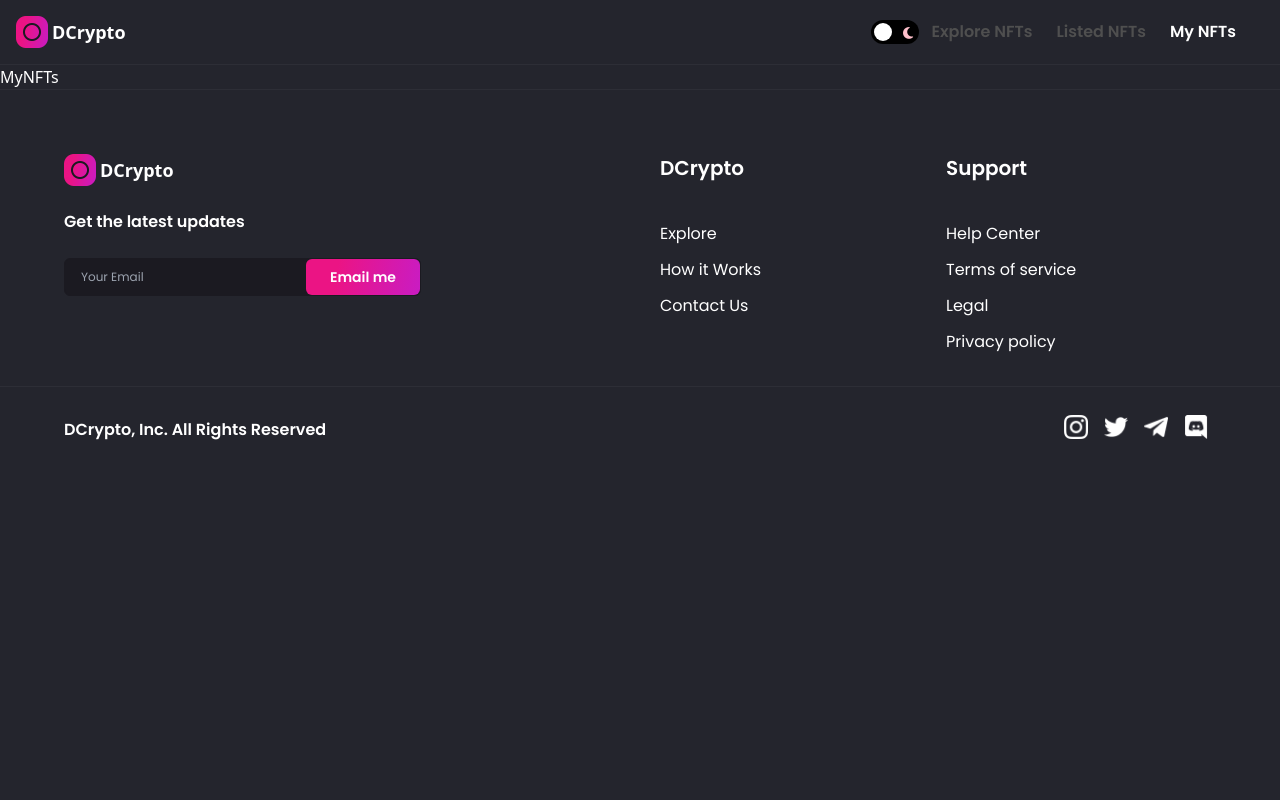
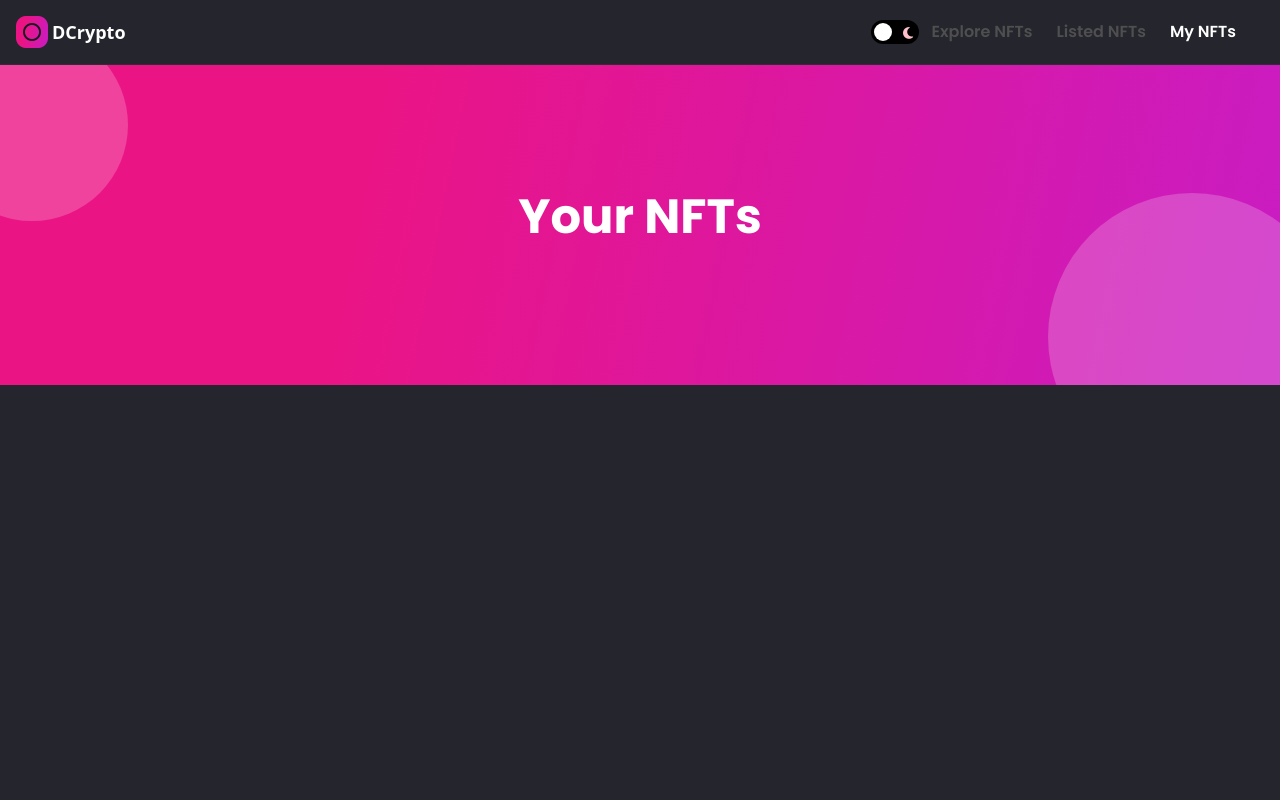
Before and after one commit to dinethlive/nft_marketplace, a Next.js app: page /my-nfts in a window 1280 px wide. Shown: the top 800 px of the page. Built offline with nearby package versions, Linux system fonts and the light colour scheme.

Commit message:
create user backdrop

```diff
--- a/pages/my-nfts.js
+++ b/pages/my-nfts.js
@@ -1,10 +1,31 @@
 import React, { useEffect, useState, useContext } from 'react';
 
 import { NFTContext } from '../context/NFTContext';
-import { Loader, NFTCard } from '../components/index';
+import { Loader, NFTCard, Banner } from '../components/index';
 
-const MyNFTs = () => (
-  <div>MyNFTs</div>
-);
+const MyNFTs = () => {
+  const { fetchMyNFTsOrCreatedNFTs, currentAccount } = useContext(NFTContext);
+  const [nfts, setNfts] = useState([]);
+  const [isLoading, setIsLoading] = useState(false);
+
+  if (isLoading) {
+    return (
+      <div className="flexStart min-h-screen">
+        <Loader />
+      </div>
+    );
+  }
+  return (
+    <div className="w-full flex justify-start items-center flex-col min-h-screen">
+      <div className="w-full flexCenter flex-col">
+        <Banner
+          name="Your NFTs"
+          childStyles="text-center mb-4"
+          parentStyle="h-80 justify-center"
+        />
+      </div>
+    </div>
+  );
+};
 
 export default MyNFTs;
```
